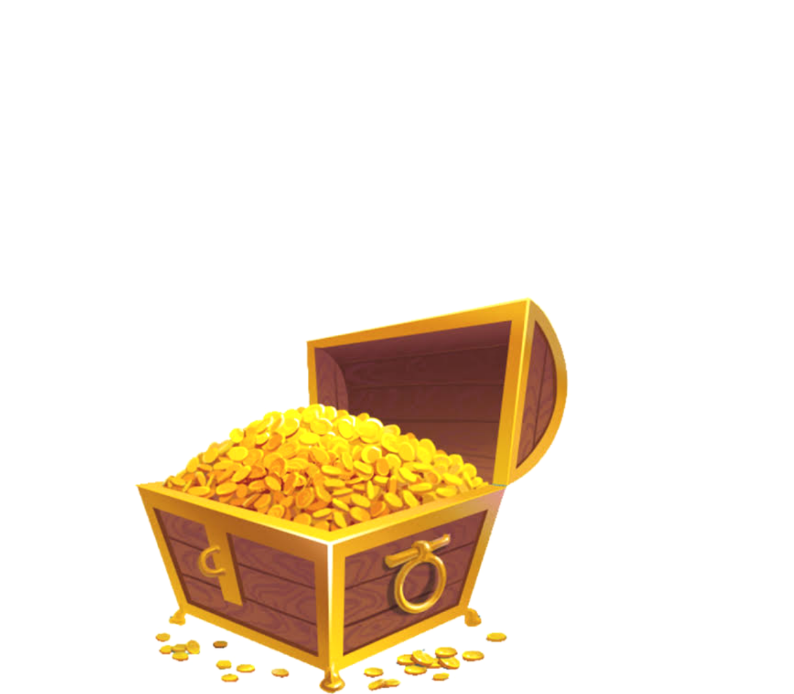
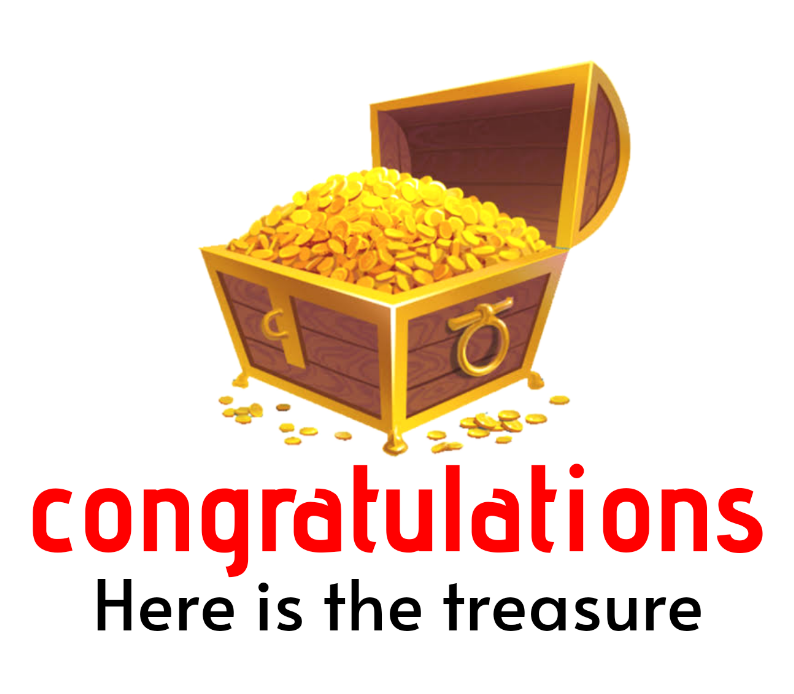
Before and after one commit to telegramlinks/treassureHunt, a plain HTML site: page index.html in a window 1280 px wide. Shown: the part 231-925 px from the top of the page, without its empty margins (384-1178 px from the left). Drawn offline with Linux system fonts and the light colour scheme.

Commit message:
Update index.html

```diff
--- a/index.html
+++ b/index.html
@@ -14,7 +14,7 @@ background-image:url("");
 background-position:center;
 }
  img{height:150%;width:150%}
-.cen{width:50%;margin:20%;height:100%}
+.cen{width:50%;margin-left:auto;margin-right:auto; ;height:100%}
 .ali{text-align:center;}
 </style>
 </head>
```
